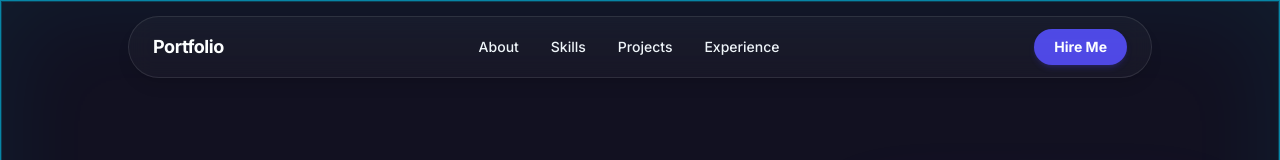
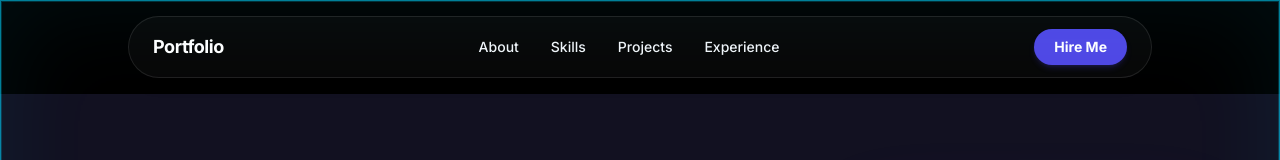
Before and after one commit to MaidaAmjad/My-Portfolio, a Next.js app: page / in a window 1280 px wide. Shown: the top 160 px of the page. Built offline with nearby package versions, Linux system fonts and the light colour scheme; no server answers; the database is empty.

Commit message:
black navbar background

```diff
--- a/src/components/Navbar.tsx
+++ b/src/components/Navbar.tsx
@@ -29,7 +29,7 @@ const Navbar = () => {
   }, [])
 
   return (
-    <header className="fixed top-0 z-50 w-full px-6 py-4">
+    <header className="fixed top-0 z-50 w-full px-6 py-4 bg-black">
       <nav className="mx-auto max-w-5xl glass dark:glass flex items-center justify-between rounded-full px-6 py-3 shadow-lg">
         <div className="flex items-center gap-2 text-primary">
           <span className="text-slate-900 dark:text-white text-lg font-bold tracking-tight">
```
